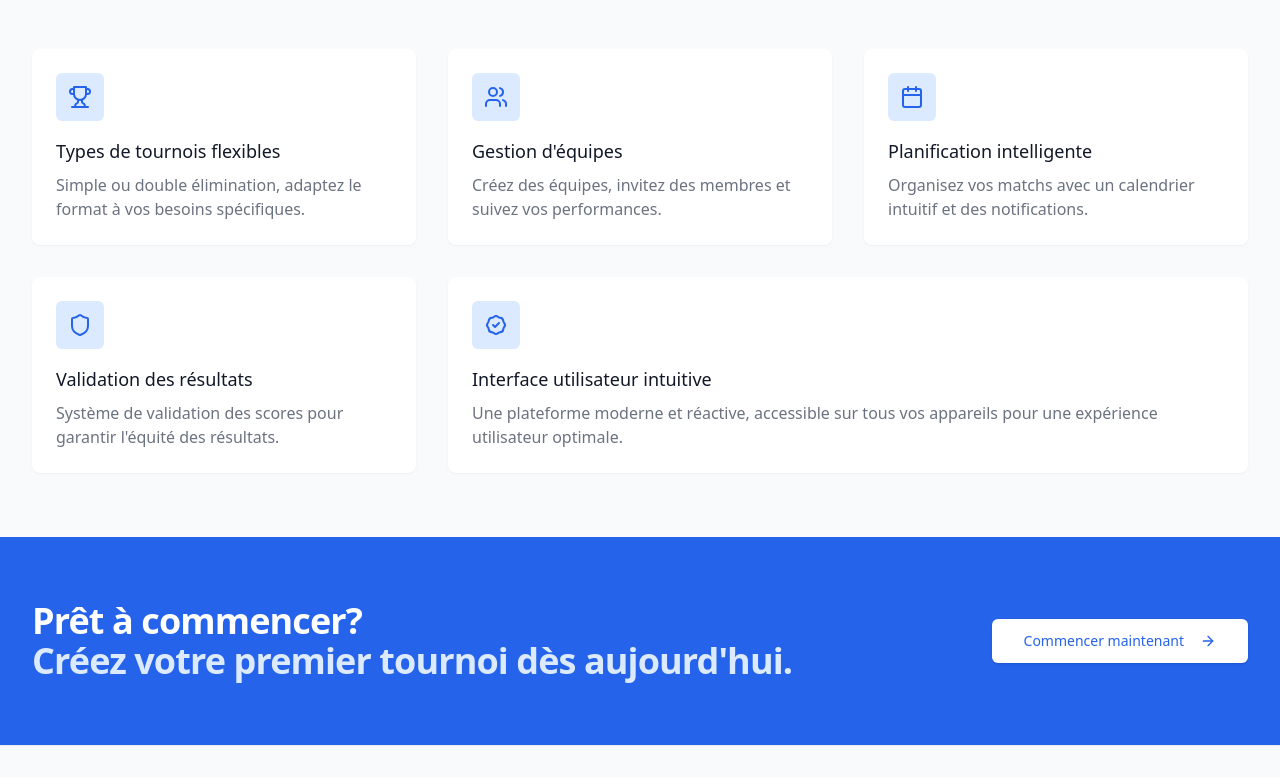
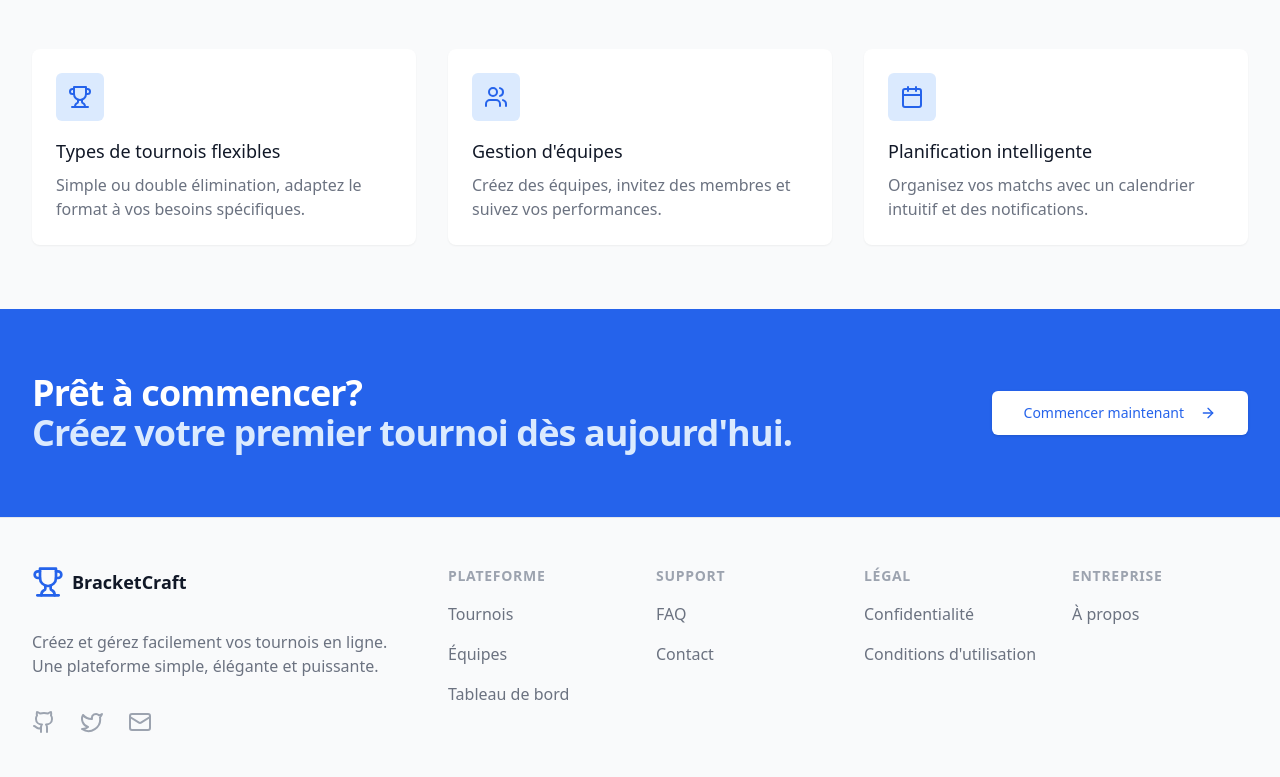
Before and after one commit to srkodev/bracketcraft, a React (Vite) app: page / in a window 1280 px wide. Shown: the part 781-1558 px from the top of the page. Built offline with nearby package versions, Linux system fonts and the light colour scheme.

Commit message:
Reduce number of features
Reduced the number of displayed features in the "Tout ce dont vous avez besoin pour vos tournois" section to three.

```diff
--- a/src/pages/Index.tsx
+++ b/src/pages/Index.tsx
@@ -3,6 +3,7 @@ import { Link } from 'react-router-dom';
 import { Button } from '@/components/ui/button';
 import { Trophy, Users, Calendar, Shield, ArrowRight } from 'lucide-react';
 import Layout from '@/components/Layout';
+
 const Index = () => {
   return <Layout>
       {/* Hero Section */}
@@ -91,7 +92,7 @@ const Index = () => {
             </p>
           </div>
 
-          <div className="mt-12 grid gap-8 md:grid-cols-2 lg:grid-cols-3">
+          <div className="mt-12 grid gap-8 grid-cols-1 md:grid-cols-3">
             <div className="bg-white rounded-lg shadow-sm p-6 card-highlight">
               <div className="h-12 w-12 bg-blue-100 rounded-md flex items-center justify-center text-tournament-blue">
                 <Trophy className="h-6 w-6" />
@@ -121,30 +122,6 @@ const Index = () => {
                 Organisez vos matchs avec un calendrier intuitif et des notifications.
               </p>
             </div>
-
-            <div className="bg-white rounded-lg shadow-sm p-6 card-highlight">
-              <div className="h-12 w-12 bg-blue-100 rounded-md flex items-center justify-center text-tournament-blue">
-                <Shield className="h-6 w-6" />
-              </div>
-              <h3 className="mt-4 text-lg font-medium text-gray-900">Validation des résultats</h3>
-              <p className="mt-2 text-gray-500">
-                Système de validation des scores pour garantir l'équité des résultats.
-              </p>
-            </div>
-
-            <div className="bg-white rounded-lg shadow-sm p-6 card-highlight" style={{
-            gridColumn: "span 2 / span 2"
-          }}>
-              <div className="h-12 w-12 bg-blue-100 rounded-md flex items-center justify-center text-tournament-blue">
-                <svg xmlns="http://www.w3.org/2000/svg" className="h-6 w-6" fill="none" viewBox="0 0 24 24" stroke="currentColor">
-                  <path strokeLinecap="round" strokeLinejoin="round" strokeWidth={2} d="M9 12l2 2 4-4M7.835 4.697a3.42 3.42 0 001.946-.806 3.42 3.42 0 014.438 0 3.42 3.42 0 001.946.806 3.42 3.42 0 013.138 3.138 3.42 3.42 0 00.806 1.946 3.42 3.42 0 010 4.438 3.42 3.42 0 00-.806 1.946 3.42 3.42 0 01-3.138 3.138 3.42 3.42 0 00-1.946.806 3.42 3.42 0 01-4.438 0 3.42 3.42 0 00-1.946-.806 3.42 3.42 0 01-3.138-3.138 3.42 3.42 0 00-.806-1.946 3.42 3.42 0 010-4.438 3.42 3.42 0 00.806-1.946 3.42 3.42 0 013.138-3.138z" />
-                </svg>
-              </div>
-              <h3 className="mt-4 text-lg font-medium text-gray-900">Interface utilisateur intuitive</h3>
-              <p className="mt-2 text-gray-500">
-                Une plateforme moderne et réactive, accessible sur tous vos appareils pour une expérience utilisateur optimale.
-              </p>
-            </div>
           </div>
         </div>
       </section>
@@ -170,4 +147,5 @@ const Index = () => {
       </section>
     </Layout>;
 };
+
 export default Index;
```
